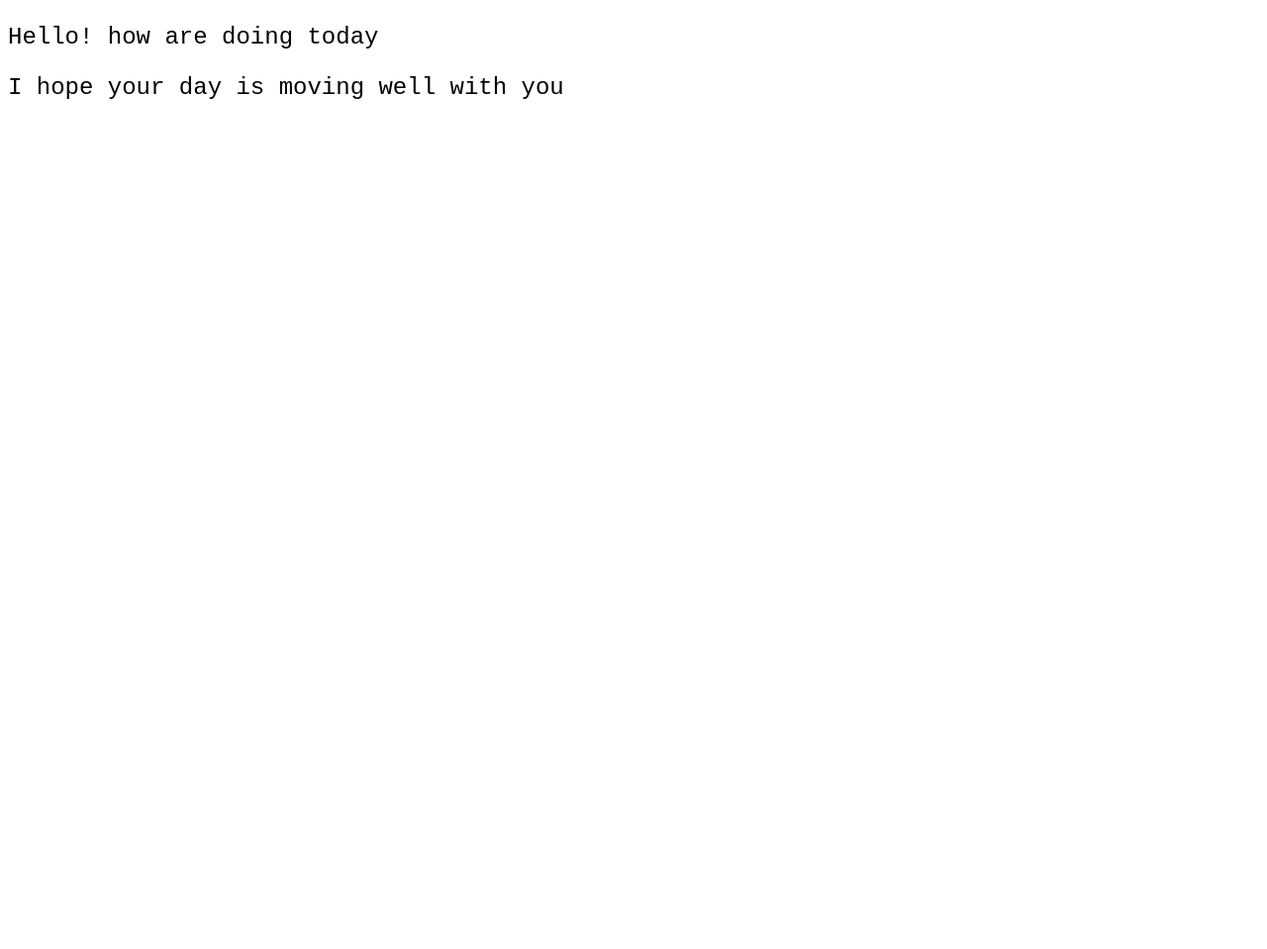
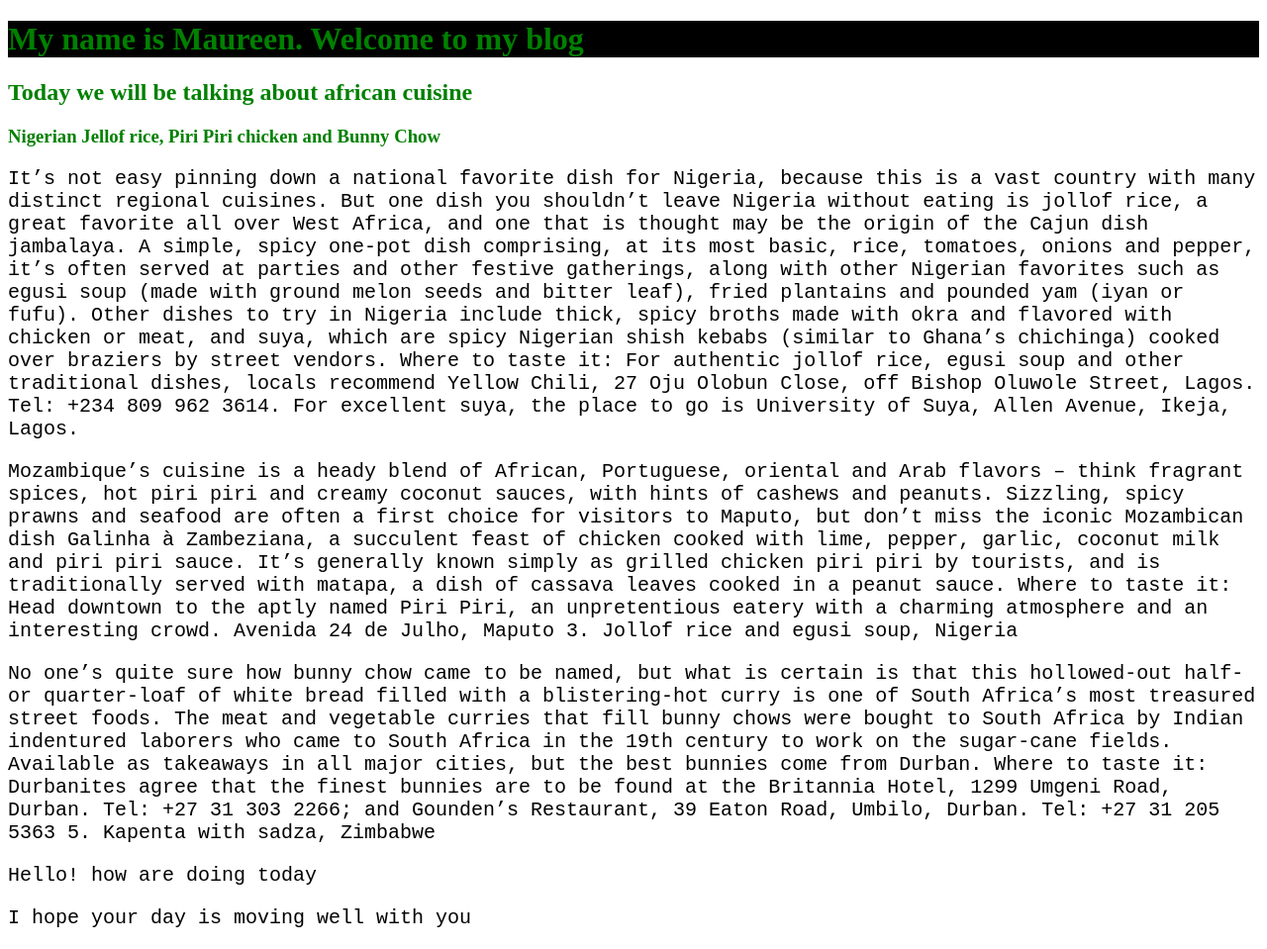
Before and after one commit to Njikem/CssItro, a plain HTML site: page index.html in a window 1280 px wide. Shown: the whole page at 99% size. Before the commit the page ends 800 px from the top, so only its background shows below. Drawn offline with Linux system fonts and the light colour scheme.

Commit message:
styling my html

```diff
--- a/css/style.css
+++ b/css/style.css
@@ -3,3 +3,18 @@ p {
     font-size: 24px;
     font-color: green;
 }
+.color-red {
+    color: green;
+}
+p {
+    font-size: 20px
+}
+h1{
+    background-color: black;
+}
+#bold_red {
+    color: red;
+}
+#green_color {
+    color: green;
+}
--- a/index.html
+++ b/index.html
@@ -4,7 +4,37 @@
 <link rel="stylesheet" href="/css/style.css">
     </head>
     <body>
-        <p>Hello! how are doing today</p>
-        <P>I hope your day is moving well with you</P>
+        <h1 class="color-red">My name is Maureen. Welcome to my blog</h1>
+        <h2 class="color-red">Today we will be talking about african cuisine</h2>
+        <h3 class="color-red">Nigerian Jellof rice, Piri Piri chicken and Bunny Chow</h3>
+        <P>It’s not easy pinning down a national favorite dish for Nigeria, because this is a vast country with many distinct regional cuisines.
+
+            But one dish you shouldn’t leave Nigeria without eating is jollof rice, a great favorite all over West Africa, and one that is thought may be the origin of the Cajun dish jambalaya.
+
+            A simple, spicy one-pot dish comprising, at its most basic, rice, tomatoes, onions and pepper, it’s often served at parties and other festive gatherings, along with other Nigerian favorites such as egusi soup (made with ground melon seeds and bitter leaf), fried plantains and pounded yam (iyan or fufu).
+
+            Other dishes to try in Nigeria include thick, spicy broths made with okra and flavored with chicken or meat, and suya, which are spicy Nigerian shish kebabs (similar to Ghana’s chichinga) cooked over braziers by street vendors.
+
+            Where to taste it: For authentic jollof rice, egusi soup and other traditional dishes, locals recommend Yellow Chili, 27 Oju Olobun Close, off Bishop Oluwole Street, Lagos. Tel: +234 809 962 3614. For excellent suya, the place to go is University of Suya, Allen Avenue, Ikeja, Lagos.</P>
+            <p>Mozambique’s cuisine is a heady blend of African, Portuguese, oriental and Arab flavors – think fragrant spices, hot piri piri and creamy coconut sauces, with hints of cashews and peanuts.
+
+                Sizzling, spicy prawns and seafood are often a first choice for visitors to Maputo, but don’t miss the iconic Mozambican dish Galinha à Zambeziana, a succulent feast of chicken cooked with lime, pepper, garlic, coconut milk and piri piri sauce.
+
+                It’s generally known simply as grilled chicken piri piri by tourists, and is traditionally served with matapa, a dish of cassava leaves cooked in a peanut sauce.
+
+                Where to taste it: Head downtown to the aptly named Piri Piri, an unpretentious eatery with a charming atmosphere and an interesting crowd. Avenida 24 de Julho, Maputo
+
+                3. Jollof rice and egusi soup, Nigeria</p>
+                <p>No one’s quite sure how bunny chow came to be named, but what is certain is that this hollowed-out half- or quarter-loaf of white bread filled with a blistering-hot curry is one of South Africa’s most treasured street foods.
+
+                    The meat and vegetable curries that fill bunny chows were bought to South Africa by Indian indentured laborers who came to South Africa in the 19th century to work on the sugar-cane fields.
+
+                    Available as takeaways in all major cities, but the best bunnies come from Durban.
+
+                    Where to taste it: Durbanites agree that the finest bunnies are to be found at the Britannia Hotel, 1299 Umgeni Road, Durban. Tel: +27 31 303 2266; and Gounden’s Restaurant, 39 Eaton Road, Umbilo, Durban. Tel: +27 31 205 5363
+
+                    5. Kapenta with sadza, Zimbabwe</p>
+        <p #id="bold_red">Hello! how are doing today</p>
+        <P #id="green_color">I hope your day is moving well with you</P>
     </body>
 </html>
```
